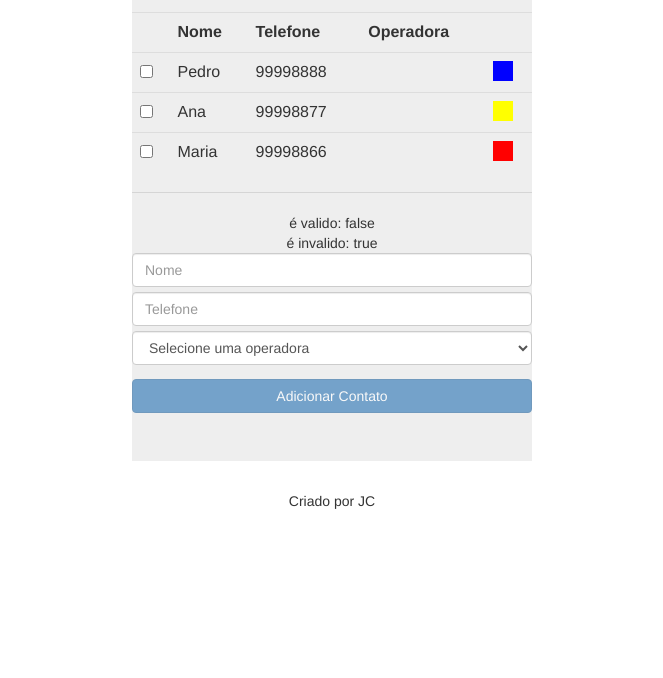
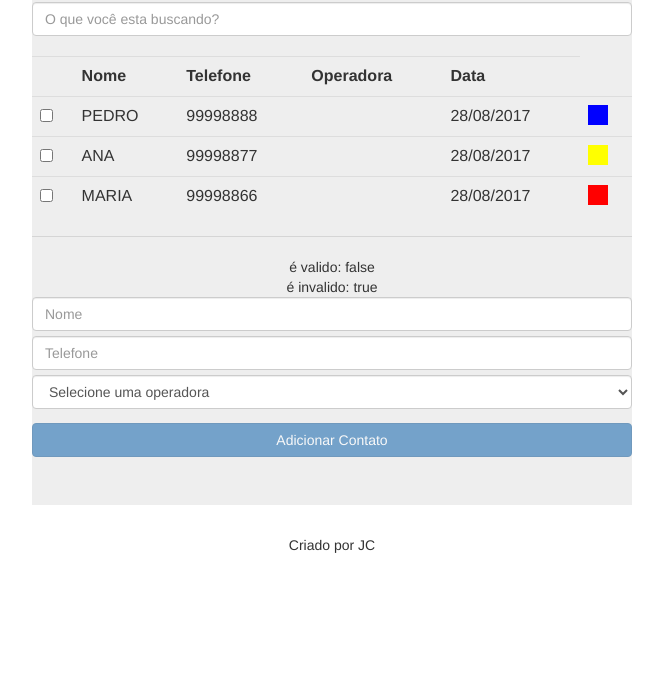
Before and after one commit to julioc98/angularjs-study, a website: page lista-telefonica/index.html in a window 1280 px wide. Shown: the part 122-800 px from the top of the page, without its empty margins (308-971 px from the left). Drawn offline with nearby package versions, Linux system fonts and the light colour scheme; some packages are replaced by stand-ins of ours.

Commit message:
aplicando filtros

```diff
--- a/lista-telefonica/index.html
+++ b/lista-telefonica/index.html
@@ -6,7 +6,7 @@
   <link rel="stylesheet" type="text/css" href="node_modules/bootstrap/dist/css/bootstrap.min.css">
   <style>
     .jumbotron {
-      width: 400px;
+      width: 600px;
       text-align: center;
       margin-top: 20px;
       margin-left: auto;
@@ -36,9 +36,9 @@
     angular.module("listaTelefonica").controller("listaTelefonicaCtrl", function ($scope) {
       $scope.app = "Lista Telefonica";
       $scope.contatos = [
-        { nome: "Pedro", telefone: "99998888", cor: "blue" },
-        { nome: "Ana", telefone: "99998877", cor: "yellow" },
-        { nome: "Maria", telefone: "99998866", cor: "red" }
+        { nome: "Pedro", telefone: "99998888", cor: "blue", data: new Date() },
+        { nome: "Ana", telefone: "99998877", cor: "yellow", data: new Date()},
+        { nome: "Maria", telefone: "99998866", cor: "red", data: new Date() }
       ];
       $scope.operadoras = [
         { nome: "Oi", codigo: 14, categoria: "Celular" },
@@ -69,19 +69,21 @@
 <body ng-controller="listaTelefonicaCtrl">
   <div class="jumbotron">
     <h3>{{app}}</h3>
+    <input class="form-control" type="text" ng-model="criteriooDeBusca" placeholder="O que você esta buscando?">
     <table ng-show="contatos.length > 0" class="table">
       <tr>
         <th></th>
         <th>Nome</th>
         <th>Telefone</th>
         <th>Operadora</th>
-        <th></th>
+        <th>Data</th>
       </tr>
       <tr ng-class="{'selecionado negrito': contato.selecionado}" ng-repeat="contato in contatos">
         <td><input type="checkbox" ng-model="contato.selecionado" /></td>
-        <td>{{contato.nome}}</td>
+        <td>{{contato.nome | uppercase}}</td>
         <td>{{contato.telefone}}</td>
-        <td>{{contato.operadora.nome}}</td>
+        <td>{{contato.operadora.nome | lowercase}}</td>
+        <td>{{contato.data | date:'dd/MM/yyyy'}}</td>
         <td>
           <div style="width: 20px; height: 20px;" ng-style="{'background-color': contato.cor}"></div>
         </td>
```
Also changed, not shown: 1 other file.
